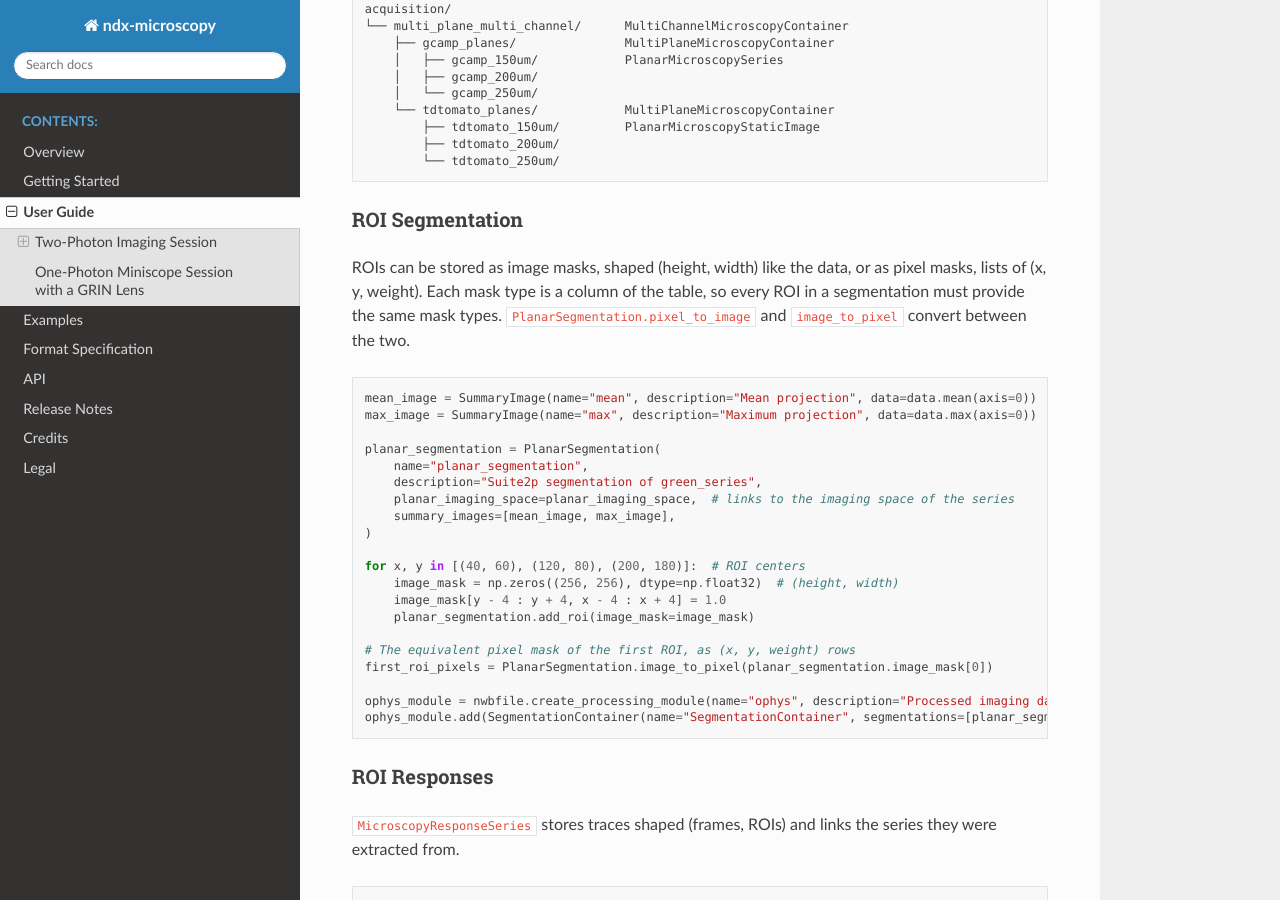
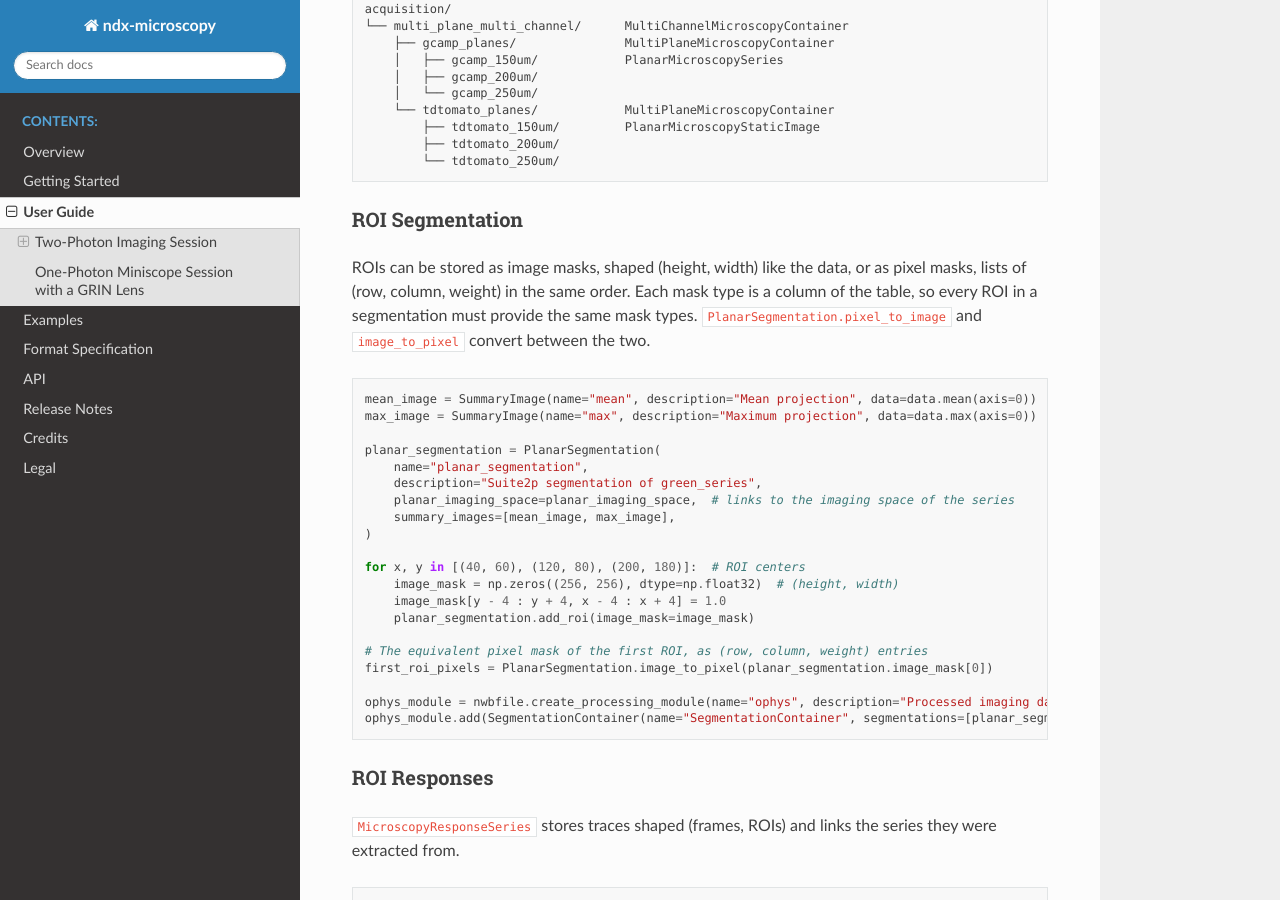
Before and after one commit to catalystneuro/ndx-microscopy, a Sphinx documentation site: the page built from docs/source/user_guide.rst, in a window 1280 px wide and 900 px high, scrolled down 8971 px. Built offline with Sphinx 7.4.7 and the Read the Docs theme 3.1.0, drawn with Linux system fonts in a browser that asks for light colours; pages that are not in the unit, such as notebooks, are missing from menus.

Commit message:
Extend depth first then rows convention of image ordering to segmentation masks
Order the pixel_mask and voxel_mask fields like the image_mask and volume_mask axes, (row, column, weight) and (depth, row, column, weight), and name them after the axes they index instead of x, y and z.

```diff
--- a/docs/source/description.rst
+++ b/docs/source/description.rst
@@ -66,7 +66,7 @@
 ---------------
 
 Imaging data and masks are stored in (time, [depth], height, width) order, the TZYX convention used by OME,
-ImageJ and scikit-image. Sizes and coordinates are listed x first.
+ImageJ and scikit-image. Pixel and voxel mask coordinates follow the same order. Sizes are listed x first.
 
 .. list-table::
    :header-rows: 1
@@ -90,9 +90,9 @@
    * - ``MicroscopyResponseSeries.data``
      - (frames, ROIs)
    * - ``PlanarSegmentation.pixel_mask`` rows
-     - (x, y, weight)
+     - (row, column, weight)
    * - ``VolumetricSegmentation.voxel_mask`` rows
-     - (x, y, z, weight)
+     - (depth, row, column, weight)
    * - ``PlanarImagingSpace.pixel_size_in_um`` and ``dimensions_in_pixels``
      - (x, y)
    * - ``VolumetricImagingSpace.voxel_size_in_um`` and ``dimensions_in_voxels``
--- a/docs/source/user_guide.rst
+++ b/docs/source/user_guide.rst
@@ -517,8 +517,9 @@
 ----------------
 
 ROIs can be stored as image masks, shaped (height, width) like the data, or as pixel masks, lists of
-(x, y, weight). Each mask type is a column of the table, so every ROI in a segmentation must provide the
-same mask types. ``PlanarSegmentation.pixel_to_image`` and ``image_to_pixel`` convert between the two.
+(row, column, weight) in the same order. Each mask type is a column of the table, so every ROI in a segmentation
+must provide the same mask types. ``PlanarSegmentation.pixel_to_image`` and ``image_to_pixel`` convert
+between the two.
 
 .. code-block:: python
 
@@ -537,7 +538,7 @@
         image_mask[y - 4 : y + 4, x - 4 : x + 4] = 1.0
         planar_segmentation.add_roi(image_mask=image_mask)
 
-    # The equivalent pixel mask of the first ROI, as (x, y, weight) rows
+    # The equivalent pixel mask of the first ROI, as (row, column, weight) entries
     first_roi_pixels = PlanarSegmentation.image_to_pixel(planar_segmentation.image_mask[0])
 
     ophys_module = nwbfile.create_processing_module(name="ophys", description="Processed imaging data")
```
Also changed, not shown: CHANGELOG.md (+8 -0 lines), docs/source/release_notes.rst (+12 -0 lines), 4 other files.
